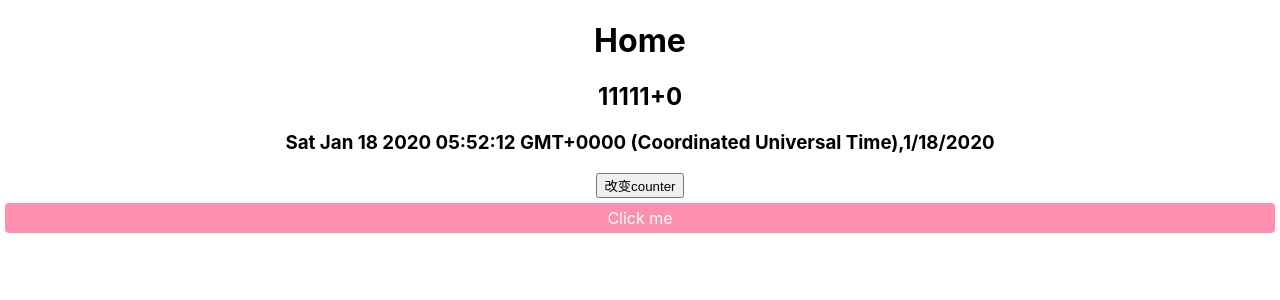
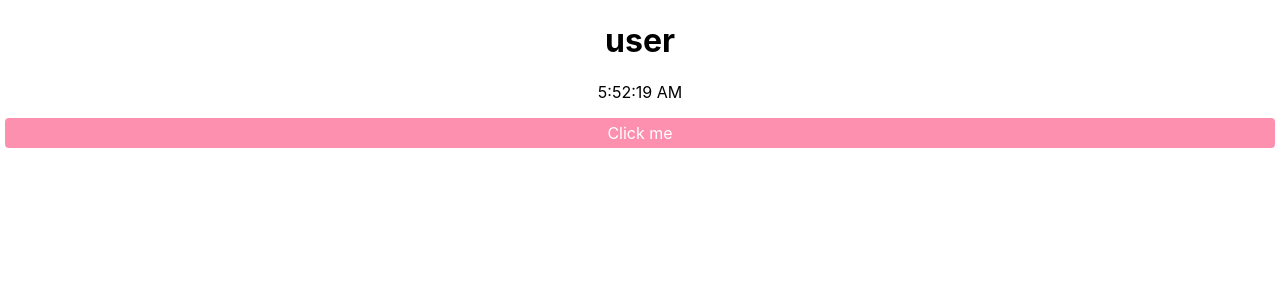
Before and after one commit to rzh11111111/react-exercise, a React (Create React App) app: page / in a window 1280 px wide. Shown: the top 300 px of the page. Built offline with nearby package versions, Linux system fonts and the light colour scheme.

Commit message:
function组件

```diff
--- a/src/App.js
+++ b/src/App.js
@@ -1,12 +1,14 @@
 import React from 'react';
 import './App.css';
-import Home from './pages/Home';
+// import Home from './pages/Home';
 import Button from './pages/Button/Button';
+import User from './pages/User';
 
 function App() {
   return (
     <div className="App">
-     <Home></Home>
+     {/* <Home></Home> */}
+     <User></User>
      <Button></Button>
     </div>
   );
--- /dev/null
+++ b/src/pages/User.js
@@ -0,0 +1,19 @@
+import React , {useState , useEffect } from 'react'
+
+export default function User(){
+    // const date = new Date()
+    const [date,setDate] = useState(new Date());
+    useEffect(()=>{
+        const timerId = setInterval(()=>{
+            setDate(new Date()
+            )
+        },1000)
+        return ()=>clearInterval(timerId)
+    })
+    return (
+        <div>
+            <h1>user</h1>
+            <p>{date.toLocaleTimeString()}</p>
+        </div>
+    )
+}
```
